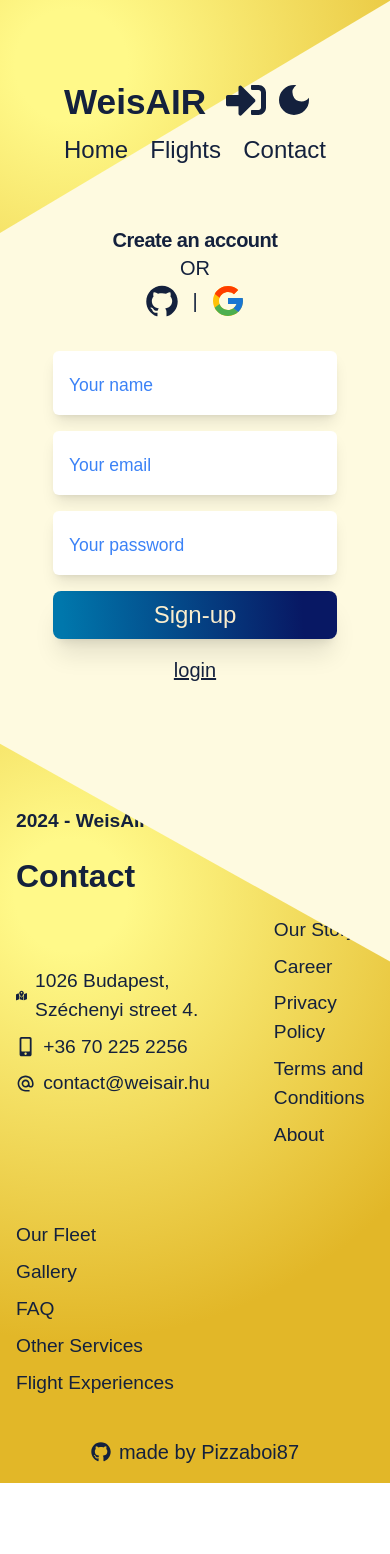
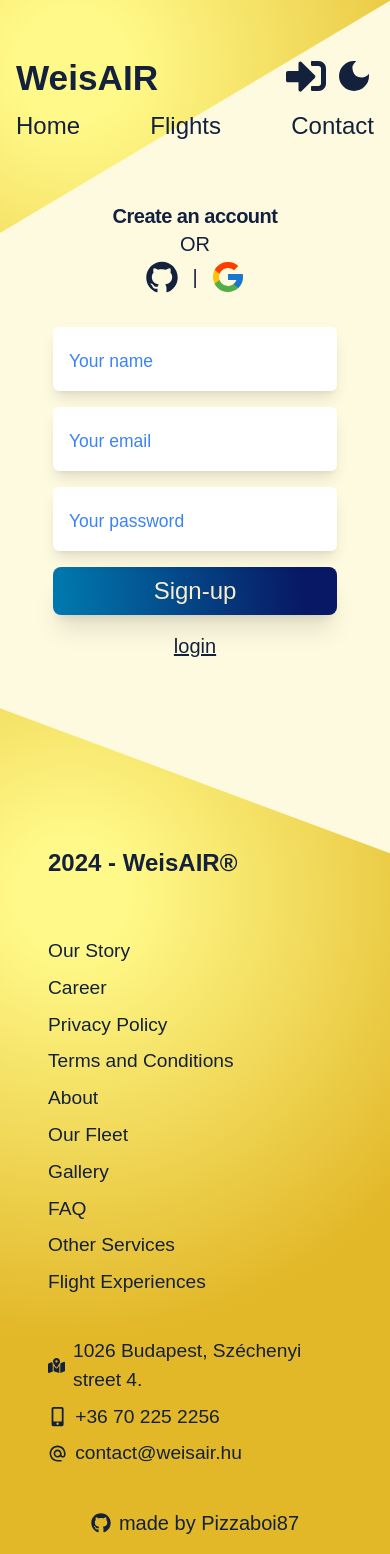
Before and after one commit to Pizzaboi87/weisair-flights, a Next.js app: page /auth in a window 390 px wide. Before the commit the page ends 1483 px from the top, so only its background shows below. Built offline with nearby package versions, Linux system fonts and the light colour scheme; no server answers; a web font is replaced by a local one.

Commit message:
styling correction

```diff
--- a/src/app/(web)/globals.css
+++ b/src/app/(web)/globals.css
@@ -42,11 +42,11 @@
 }
 
 .btn-primary {
-  @apply px-[5rem] md:px-[3rem] py-[1rem] md:py-[1.2rem] bg-gradientlight dark:bg-gradientdark rounded-lg md:rounded-xl shadow-sm shadow-textdark text-textdark dark:text-textlight font-bold text-base md:text-xl hover:scale-110 duration-300 transition-all;
+  @apply px-[5rem] md:px-[3rem] py-[1rem] md:py-[1.2rem] bg-gradientlight dark:bg-filllight rounded-lg md:rounded-xl shadow-sm shadow-textdark text-textdark font-bold text-base md:text-xl hover:scale-110 duration-300 transition-all;
 }
 
 .btn-secondary {
-  @apply px-[5rem] py-[0.5rem] rounded-lg text-textdark dark:text-textlight dark:bg-black bg-white font-bold text-base md:text-xl hover:scale-110 duration-300 transition-all;
+  @apply px-[5rem] py-[0.5rem] rounded-lg text-textdark bg-filllight font-bold text-base md:text-xl hover:scale-110 duration-300 transition-all;
 }
 
 .btn-tertiary {
@@ -54,7 +54,7 @@
 }
 
 .font-heading {
-  @apply font-medium md:font-semibold xl:text-[4.5rem] md:text-[3.5rem] text-[2.5rem] text-textdark dark:text-textlight xl:tracking-wider;
+  @apply font-medium md:font-semibold xl:text-[4.5rem] text-[2.5rem] text-textdark dark:text-textlight xl:tracking-wide;
 }
 
 .font-normal {
@@ -62,11 +62,11 @@
 }
 
 .fleet-container {
-  @apply flex gap-3 flex-col items-center justify-center;
+  @apply flex gap-3 mr-4 flex-col items-center justify-center;
 }
 
 .fleet-title {
-  @apply md:text-[1.75rem] text-[2rem] text-center mb-2 text-textdark dark:text-textlight;
+  @apply text-[1.75rem] text-center mb-2 text-textdark dark:text-textlight;
 }
 
 .fleet-sub {
@@ -86,7 +86,7 @@
 }
 
 .search-label {
-  @apply block text-[1.2rem] font-medium mb-2 text-black dark:text-textlight;
+  @apply block text-[1.2rem] font-medium mb-2 text-textdark dark:text-textlight;
 }
 
 .search-container {
@@ -94,5 +94,5 @@
 }
 
 .search-input {
-  @apply w-full px-4 py-2 rounded leading-tight dark:bg-black focus:outline-none;
+  @apply w-full px-4 py-2 rounded leading-tight bg-white text-textdark focus:outline-none;
 }
--- a/src/components/footer/Footer.tsx
+++ b/src/components/footer/Footer.tsx
@@ -14,7 +14,7 @@ const Footer = () => {
           xmlns="http://www.w3.org/2000/svg"
           viewBox="0 0 1200 120"
           preserveAspectRatio="none"
-          className="h-[30vh]"
+          className="h-[20vh]"
         >
           <path
             d="M1200 120L0 16.48 0 0 1200 0 1200 120z"
@@ -22,13 +22,12 @@ const Footer = () => {
           ></path>
         </svg>
       </div>
-      <div className="container mx-auto px-4 pt-24 text-textdark dark:text-textlight">
-        <Link href="/" className="font-black text-[1.2rem]">
+      <div className="container mx-auto md:px-4 px-12 md:pt-24 pt-40 text-textdark dark:text-textlight">
+        <Link href="/" className="font-black text-[1.5rem]">
           2024 - WeisAIR®
         </Link>
-        <h4 className="font-semibold text-[2rem] pt-4 pb-2">Contact</h4>
-        <div className="flex flex-wrap gap-16 items-center justify-between text-[1.2rem]">
-          <div className="flex-1">
+        <div className="flex flex-col-reverse md:flex-row items-center justify-between text-[1.2rem] mt-12 gap-8 md:gap-0">
+          <div className="flex flex-col md:flex-1">
             <span className="flex gap-2 pt-2 items-center">
               <FaMapLocationDot />
               <p>1026 Budapest, Széchenyi street 4.</p>
@@ -43,7 +42,8 @@ const Footer = () => {
             </span>
           </div>
 
-          <div className="flex-1 md:text-left">
+          <div className="flex flex-col md:flex-1 md:flex-row w-full md:justify-between md:-ml-24">
+            <div className="text-left">
               <p className="pt-2">Our Story</p>
               <p className="pt-2">Career</p>
               <p className="pt-2">Privacy Policy</p>
@@ -51,12 +51,13 @@ const Footer = () => {
               <p className="pt-2">About</p>
             </div>
 
-          <div className="flex-1 md:text-left">
+            <div className="text-left">
               <p className="pt-2">Our Fleet</p>
               <p className="pt-2">Gallery</p>
               <p className="pt-2">FAQ</p>
               <p className="pt-2">Other Services</p>
               <p className="pt-2">Flight Experiences</p>
+            </div>
           </div>
         </div>
       </div>
--- a/src/components/gallery/Gallery.tsx
+++ b/src/components/gallery/Gallery.tsx
@@ -22,7 +22,7 @@ const ImageWrapper: FC<Props> = ({ imghref, lg }) => {
 
 const Gallery = () => {
   return (
-    <div className="mx-auto container pb-24 pt-16 h-full">
+    <div className="mx-auto container pb-24 pt-16 h-full md:mt-10">
       <div className="flex flex-wrap md:-m-2">
         <div className="flex w-1/2 flex-wrap">
           <ImageWrapper imghref="/images/romantic_02.webp" lg={false} />
--- a/src/components/header/Header.tsx
+++ b/src/components/header/Header.tsx
@@ -24,7 +24,7 @@ const Header = () => {
   };
 
   return (
-    <header className="py-10 px-16 mx-auto text-xl flex flex-wrap md:flex-nowrap items-center justify-between relative">
+    <header className="py-10 md:px-16 px-4 mx-auto text-xl flex flex-wrap md:flex-nowrap items-center justify-between relative">
       <div className="custom-shape-divider-bottom-1707239478">
         <svg
           data-name="Layer 1"
@@ -40,7 +40,7 @@ const Header = () => {
         </svg>
       </div>
 
-      <div className="flex items-center w-full md:w-2/3 z-[2] mt-10">
+      <div className="flex items-center justify-between md:justify-normal w-full md:w-2/3 z-[2] md:mt-10 mt-4">
         <Link
           href="/"
           className="font-black dark:text-textlight text-textdark text-[2.2rem] mt-1"
--- a/src/components/hero/ServerComponent.tsx
+++ b/src/components/hero/ServerComponent.tsx
@@ -2,7 +2,7 @@ import Image from "next/image";
 
 export const heading = (
   <>
-    <h1 className="font-heading mb-6 ">Explore Our Fleet</h1>
+    <h1 className="font-heading mb-6 xl:-mt-12">Explore Our Fleet</h1>
     <p className="text-textdark dark:text-textlight mb-8 max-w-lg font-normal">
       Elevate your senses and discover Hungary's enchanting beauty from the sky.
     </p>
--- a/src/components/highlight/Highlight.tsx
+++ b/src/components/highlight/Highlight.tsx
@@ -8,7 +8,7 @@ type Props = {
 
 const Highlight: FC<Props> = ({ highlightOffer }) => {
   return (
-    <section className="flex lg:flex-row flex-col px-4 py-10 mt-4 items-center gap-12 container mx-auto">
+    <section className="flex lg:flex-row flex-col px-4 py-10 md:mt-20 items-center gap-12 container mx-auto">
       <div className="sm:grid gap-8 grid-cols-1">
         <div className="rounded-xl overflow-hidden h-48 mb-4 md:mb-0">
           <Image
@@ -34,20 +34,32 @@ const Highlight: FC<Props> = ({ highlightOffer }) => {
         </div>
       </div>
 
-      <div className="md:py-10 lg:w-2/3 text-leftmd:px-4">
+      <div className="md:py-8 py-3 lg:w-2/3 text-left px-5 bg-gradientlight dark:bg-gradientdark rounded-xl">
         <h3 className="font-heading mb-1">Special Offer</h3>
         <p className="font-norml text-justify">{highlightOffer.description}</p>
 
-        <div className="flex flex-col md:flex-row md:items-end justify-between mt-5">
-          <div className="flex mb-3 md:mb-0 justify-center">
-            <div className="flex md:gap-3 flex-col md:items-left items-center justify-center md:mr-4">
-              <p className="text-[1.25rem] lg:text-xl lg:self-start">From</p>
-              <p className="md:font-bold font-semibold flex text-[3rem] xl:text-5xl">
-                {highlightOffer.price}€
+        <div className="flex flex-col xl:flex-row xl:items-end justify-around mt-5">
+          <span className="flex items-center md:gap-12 justify-around">
+            <div className="w-[8rem] h-[4rem] rounded-xl relative">
+              <div className="w-[3rem] h-[3rem] absolute right-0 top-2 bg-red-500 rotate-[45deg] rounded-md" />
+              <div className="w-[8rem] h-[4rem] absolute right-4 bg-red-500 rounded-xl" />
+              <div className="w-[1rem] h-[1rem] absolute right-2 top-6 rounded-full bg-white z-10" />
+              <p className="text-[2.75rem] font-bold absolute right-9 text-white">
+                -{highlightOffer.discount}%
               </p>
             </div>
-          </div>
-          <button className="btn-primary">Learn More</button>
+
+            <div className="flex mb-0 justify-center">
+              <div className="flex flex-col items-left justify-center">
+                <p className="text-[1.25rem] lg:text-xl lg:self-start">From</p>
+                <p className="md:font-bold font-semibold flex text-[3rem] xl:text-5xl -mt-4 xl:-mt-1">
+                  {highlightOffer.price}€
+                </p>
+              </div>
+            </div>
+          </span>
+
+          <button className="btn-tertiary">Learn More</button>
         </div>
       </div>
     </section>
--- a/src/components/newsletter/Newsletter.tsx
+++ b/src/components/newsletter/Newsletter.tsx
@@ -1,6 +1,6 @@
 const NewsLetter = () => {
   return (
-    <section className="container mx-auto px-4">
+    <section className="container mx-auto px-4 md:mt-16">
       <form className="bg-gradientlight dark:bg-gradientdark text-textdark dark:text-textlight px-4 rounded-xl md:rounded-xl flex flex-col justify-center items-center py-6 md:py-24">
         <p className="md:font-semibold text-lg md:text-xl text-center mb-3">
           Be the first to learn about our monthly offers!
```
Lines whose indentation alone changed are shown as unchanged.
